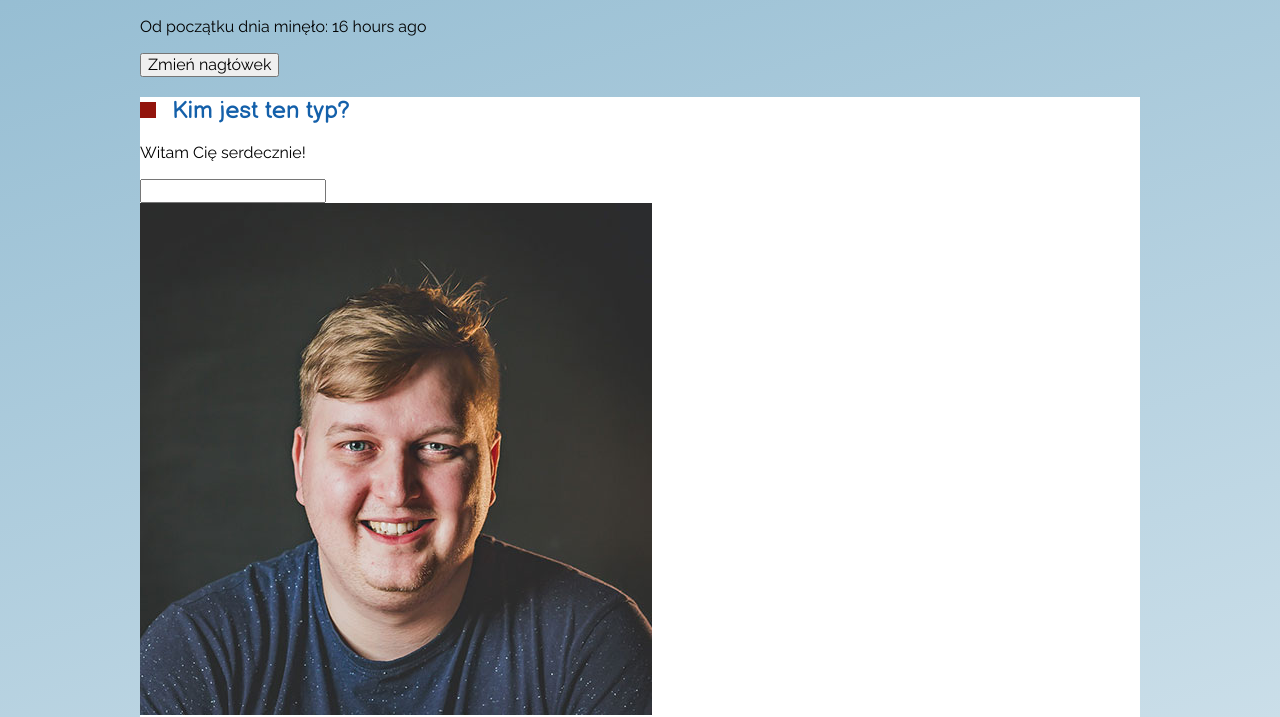
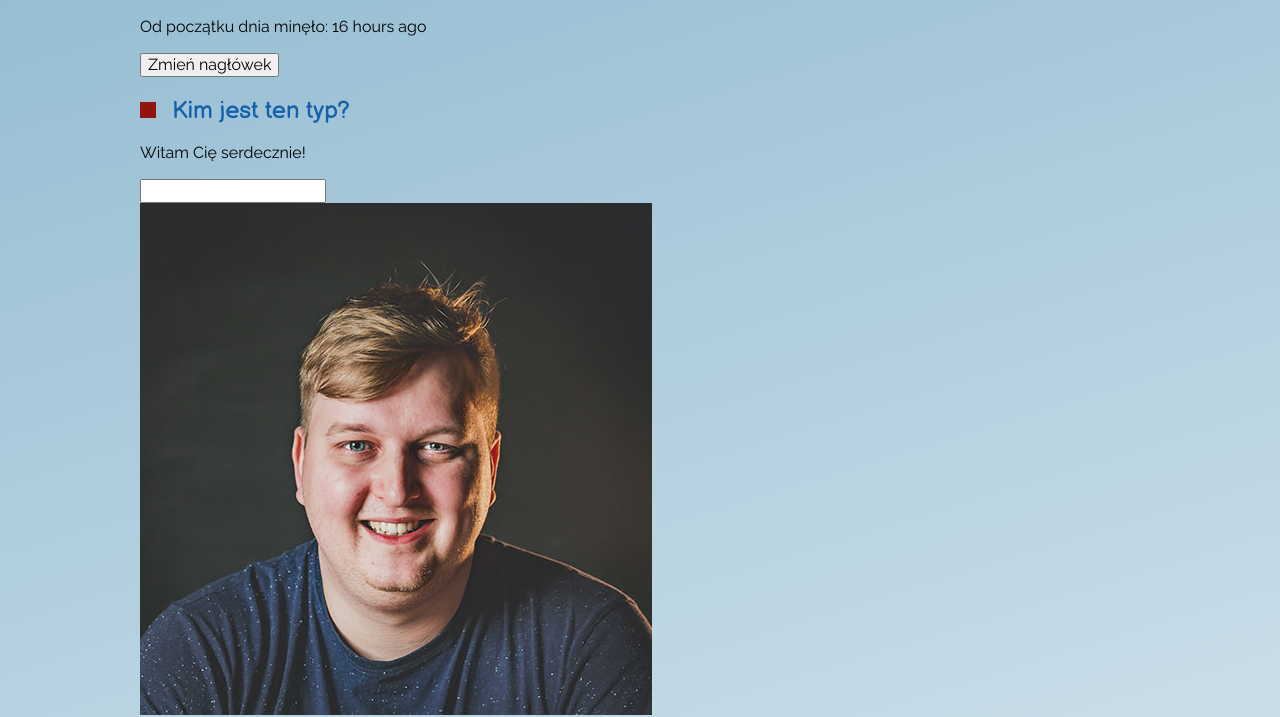
Before and after one commit to Kamil-Siwiec/homepage-webpack, a website built with webpack: page src/pages/index.html in a window 1280 px wide. Shown: the part 100-817 px from the top of the page. Built offline with nearby package versions, Linux system fonts and the light colour scheme.

Commit message:
remove section background color from main.scss

```diff
--- a/src/scss/main.scss
+++ b/src/scss/main.scss
@@ -18,10 +18,6 @@ body {
   background-image: linear-gradient(163deg, #92bbd1 0%, #ffffff 100%);
   min-height: 100vh;
   font-family: 'Raleway', sans-serif;
-}
-
-section {
-  background: #ffffff;
 }
 
 .secondary-heading {
```
